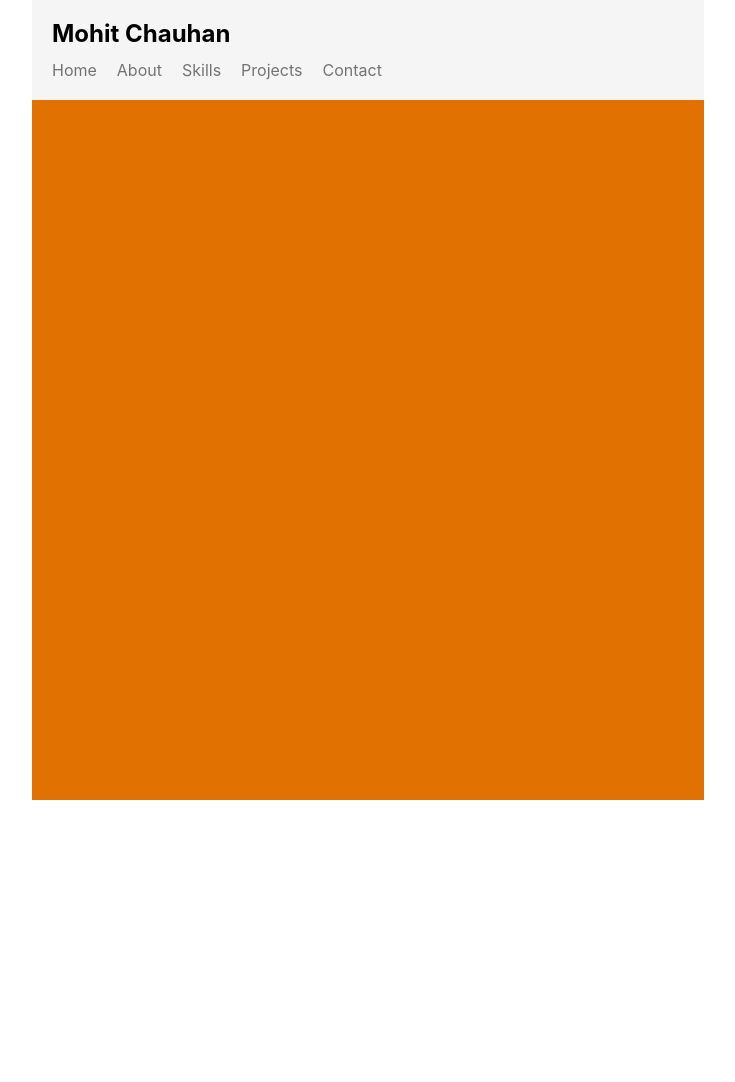
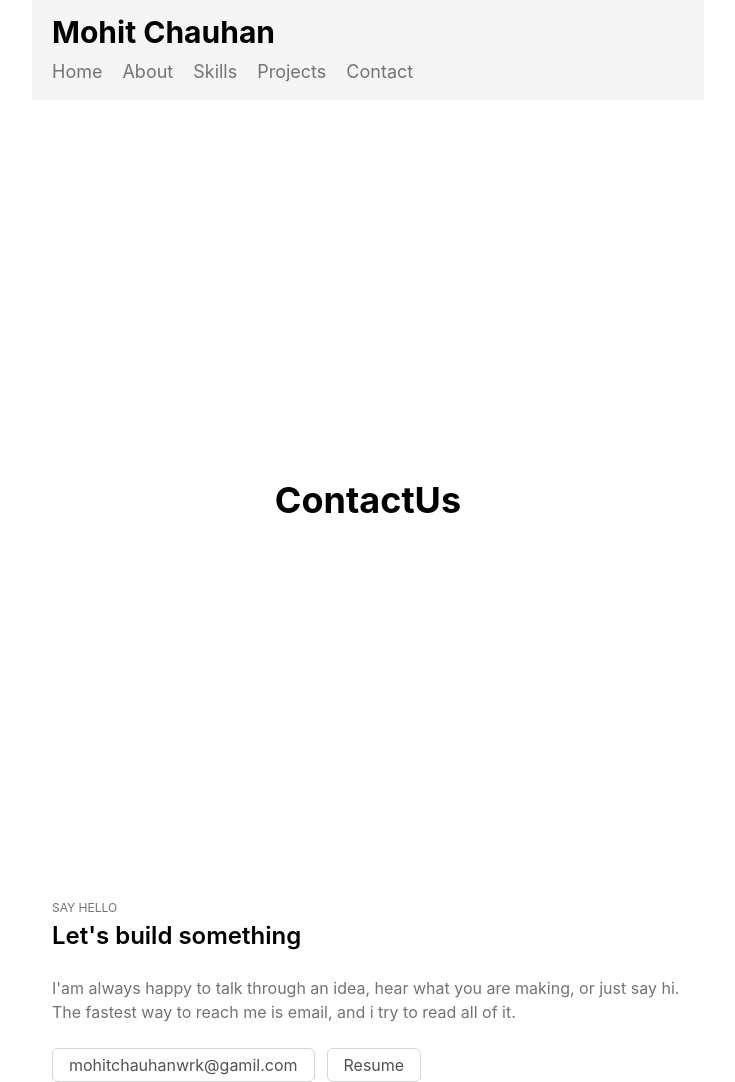
Before and after one commit to mohitchauhan-stack/Reactjs_4, a React (Vite) app: page /contact in a window 1280 px wide. Shown: the whole page, without its empty margins (272-1007 px from the left). Before the commit the page ends 800 px from the top, so only its background shows below. Built offline with nearby package versions, Linux system fonts and the light colour scheme.

Commit message:
build the navbar

```diff
--- a/src/Container.jsx
+++ b/src/Container.jsx
@@ -1,9 +1,22 @@
+import { Route, Routes } from "react-router-dom";
+import Footer from "./components/Footer";
 import Navbar from "./components/Navbar";
+import About from "./Pages/About";
+import ContactUs from "./Pages/ContactUs";
+import Home from "./Pages/Home";
 
 const Container = () => {
   return (
-    <div className="max-w-2xl bg-amber-600 h-screen mx-auto">
+    <div className="max-w-2xl h-screen mx-auto">
       <Navbar />
+
+      <Routes>
+        <Route path="/" element={<Home />} />
+        <Route path="/about" element={<About />} />
+        <Route path="/contact" element={<ContactUs />} />
+      </Routes>
+
+      <Footer />
     </div>
   );
 };
--- a/src/Pages/About.jsx
+++ b/src/Pages/About.jsx
@@ -1,5 +1,9 @@
 const About = () => {
-  return <div>About</div>;
+  return (
+    <div className="h-full w-full flex justify-center items-center text-4xl font-bold">
+      About
+    </div>
+  );
 };
 
 export default About;
--- a/src/Pages/ContactUs.jsx
+++ b/src/Pages/ContactUs.jsx
@@ -1,5 +1,9 @@
 const ContactUs = () => {
-  return <div>ContactUs</div>;
+  return (
+    <div className="h-full w-full flex justify-center items-center text-4xl font-bold">
+      ContactUs
+    </div>
+  );
 };
 
 export default ContactUs;
--- a/src/Pages/Home.jsx
+++ b/src/Pages/Home.jsx
@@ -1,5 +1,9 @@
 const Home = () => {
-  return <div>Home</div>;
+  return (
+    <div className="h-full w-full flex justify-center items-center text-4xl font-bold">
+      Home
+    </div>
+  );
 };
 
 export default Home;
--- /dev/null
+++ b/src/components/Footer.jsx
@@ -0,0 +1,27 @@
+const Footer = () => {
+  return (
+    <div className="px-5">
+      <div className="flex flex-col gap-6">
+        <div className="flex flex-col gap-1">
+          <p className="text-neutral-500 text-xs">SAY HELLO</p>
+          <h5 className="text-2xl font-semibold">Let's build something</h5>
+        </div>
+        <p className="text-neutral-500">
+          I'am always happy to talk through an idea, hear what you are making,
+          or just say hi. The fastest way to reach me is email, and i try to
+          read all of it.
+        </p>
+        <div className="flex gap-3">
+          <p className="border px-4 py-1 border-neutral-300 rounded-md text-neutral-600">
+            mohitchauhanwrk@gamil.com
+          </p>
+          <button className="border px-4 py-1 border-neutral-300 rounded-md text-neutral-600">
+            Resume
+          </button>
+        </div>
+      </div>
+    </div>
+  );
+};
+
+export default Footer;
--- a/src/components/Navbar.jsx
+++ b/src/components/Navbar.jsx
@@ -1,8 +1,8 @@
 const Navbar = () => {
   return (
     <div className="text-black h-25 bg-neutral-100 w-full flex items-start flex-col justify-center gap-2 px-5">
-      <h1 className="text-2xl font-bold">Mohit Chauhan</h1>
-      <div className="nav_links flex gap-5 text-neutral-500">
+      <h1 className="text-3xl font-bold">Mohit Chauhan</h1>
+      <div className="nav_links flex gap-5 text-neutral-500 text-lg">
         <a className="hover:text-neutral-600" href="/">
           Home
         </a>
```
